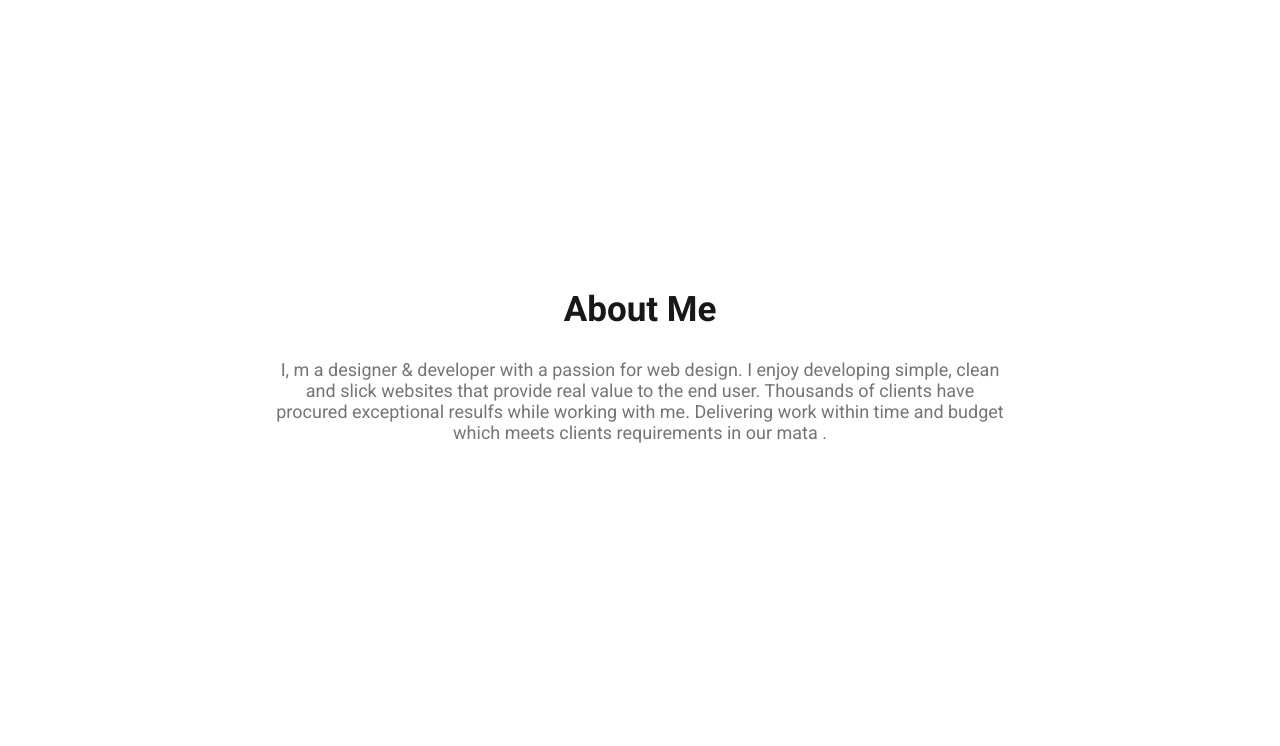
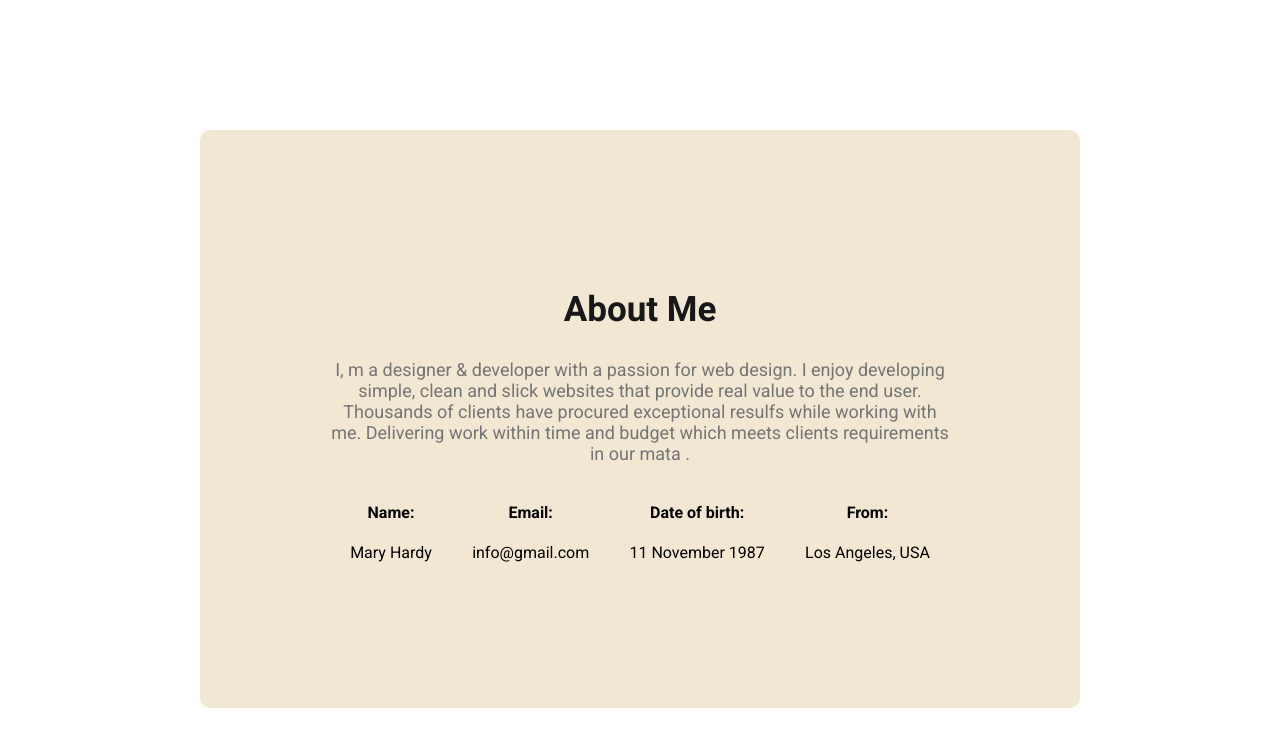
Before and after one commit to Emranfaishal/Frist-projicet, a plain HTML site: page index.html in a window 1280 px wide. Shown: the part 802-1548 px from the top of the page. Before the commit the page ends 1523 px from the top, so only its background shows below. Drawn offline with Linux system fonts and the light colour scheme.

Commit message:
six commit

```diff
--- a/index.html
+++ b/index.html
@@ -43,6 +43,24 @@
                 slick websites that provide real value to the end user. Thousands of clients have procured
                 exceptional resulfs while working with me. Delivering work within time and budget which meets
                 clients requirements in our mata .</p>
+                <div class="about-info-contanar">
+                    <div class="about-info">
+                        <h4 class="info-tital">Name:</h4>
+                        <p class="info-dipcapsion">Mary Hardy</p>
+                    </div>
+                    <div class="about-info">
+                        <h4 class="info-tital">Email:</h4>
+                        <p class="info-dipcapsion">info@gmail.com</p>
+                    </div>
+                    <div class="about-info">
+                        <h4 class="info-tital">Date of birth:</h4>
+                        <p class="info-dipcapsion">11 November 1987</p>
+                    </div>
+                    <div class="about-info">
+                        <h4 class="info-tital">From:</h4>
+                        <p class="info-dipcapsion">Los Angeles, USA</p>
+                    </div>
+                </div>
            </section>
     </main>
     <footer>
--- a/style/projicet.css
+++ b/style/projicet.css
@@ -77,11 +77,15 @@ nav a {
     margin-bottom: 20px;
 }
 /* main section tag  */
+main{
+    max-width: 1140px;
+    margin: 0 auto;
+}
 /* section tag  */
 .about{
     padding: 130px;
     border-radius: 10px;
-    color: antiquewhite;
+    background-color:rgb(241, 231, 211);
     margin: 130px;
 
 }
@@ -96,3 +100,11 @@ nav a {
     text-align: center;
     font-size: 18px;
 }
+.about-info-contanar{
+    display: flex;
+    justify-content: space-around;
+}
+
+.about-info{
+    text-align: center;
+}
```
